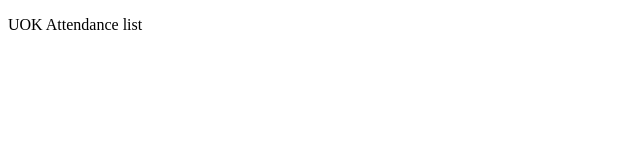
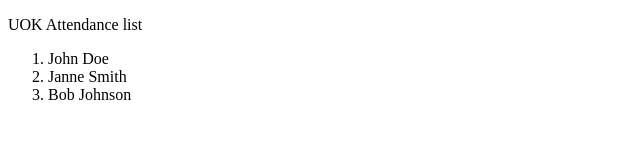
Before and after one commit to Modibo-br/van, a plain HTML site: page attendance.html in a window 1280 px wide. Shown: the whole page, without its empty margins (0-640 px from the left). Drawn offline with Linux system fonts and the light colour scheme.

Commit message:
add list of students

```diff
--- a/attendance.html
+++ b/attendance.html
@@ -9,5 +9,10 @@
   <p>
     UOK Attendance list
   </p>
+  <ol>
+    <li>John Doe</li>
+    <li>Janne Smith</li>
+    <li>Bob Johnson</li>
+  </ol>
 </body>
 </html>
```
